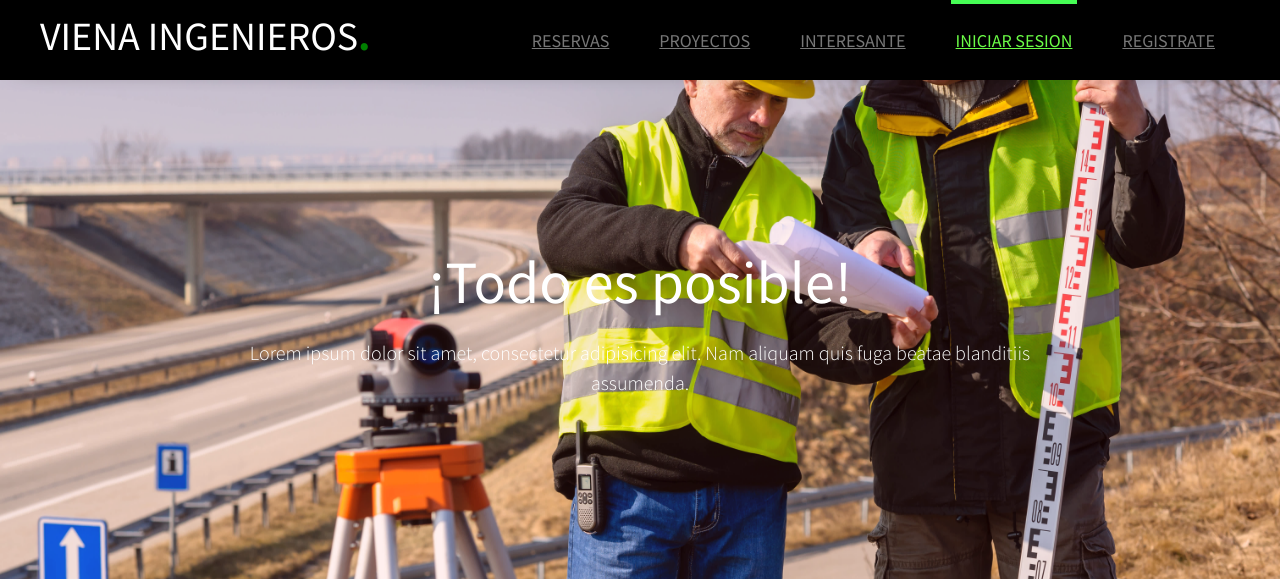
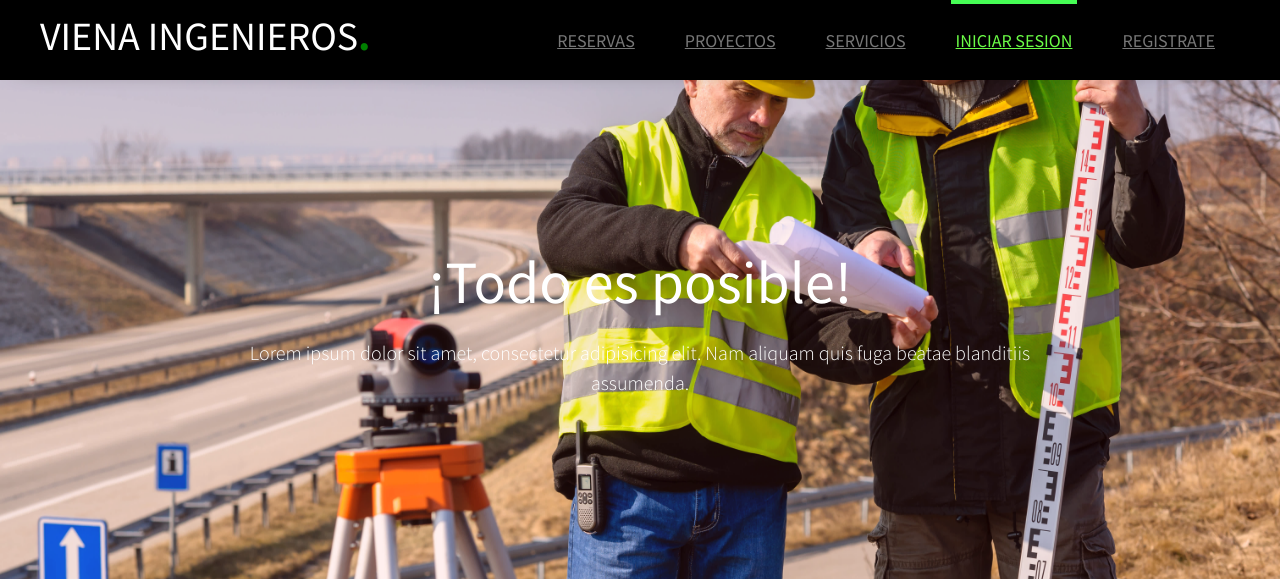
Before and after one commit to ZSRubi/VN-LA1, a PHP site: page / in a window 1280 px wide. Shown: the top 579 px of the page. Run offline with PHP 8.4, Linux system fonts and the light colour scheme; some libraries are stand-ins or nearby versions; some web fonts are replaced.

Commit message:
Update index.php

```diff
--- a/VN LA/index.php
+++ b/VN LA/index.php
@@ -54,7 +54,7 @@
                     <ul>
                         <li><a href="#"> <i class="fas fa-home"></i> RESERVAS </a></li>
                         <li><a href="proyectos.php"> <i class="fa fa-server"> </i>PROYECTOS</a></li>
-                        <li><a href="#"> <i class="fa fa-diamond"></i> INTERESANTE</a></li>
+                        <li><a href="socios.php"> <i class="fa fa-diamond"></i> SERVICIOS</a></li>
                         <li class="menu-selected"><a href="iniciar.php" class="text-menu-selected">
                             <i class="fa fa-address-card"></i>INICIAR SESION</a></li>
                         <li><a href="registrate.php" class="btn-registro"><i class="fas fa-headset"></i> REGISTRATE</a></li>
```
